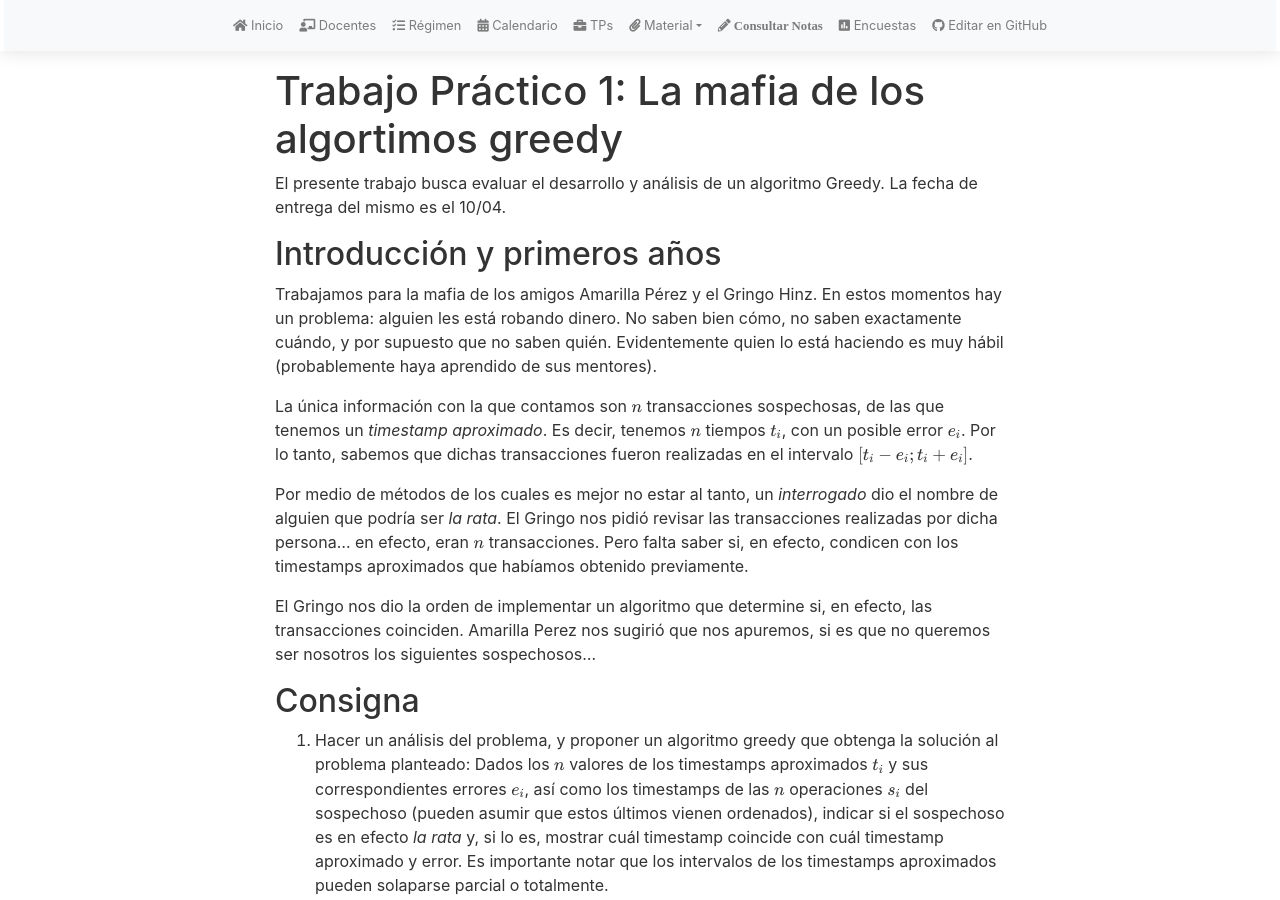
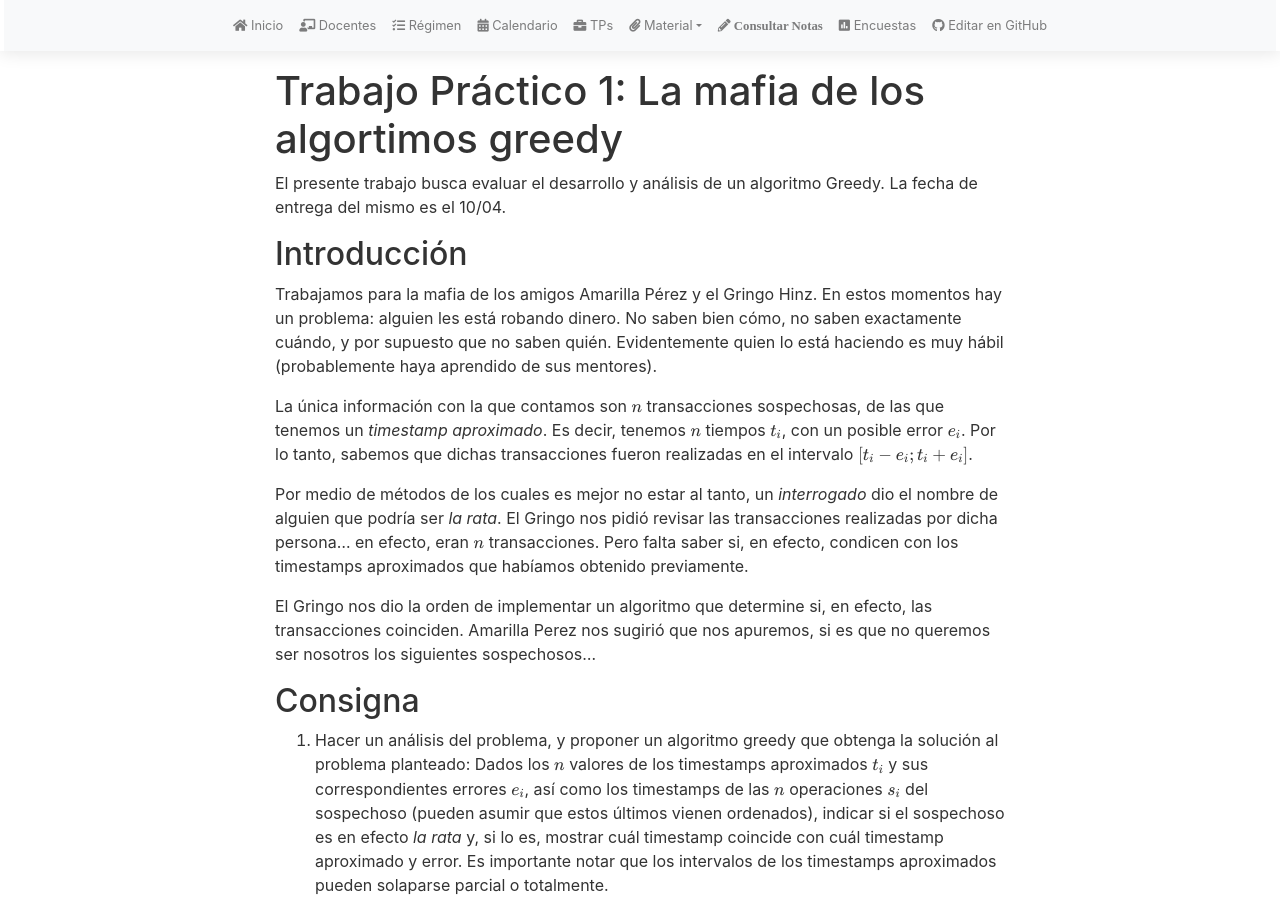
Before and after one commit to algoritmos-rw/tda_bg, a Jekyll site: the page built from tps/2025_1/tp1.md, in a window 1280 px wide and 900 px high. Built offline with Jekyll 4.4.1, drawn with Linux system fonts in a browser that asks for light colours; nearby versions of some CDN libraries; our own code applies the rules of GitHub Pages for plain Markdown files.

Commit message:
Update tp1.md

```diff
--- a/tps/2025_1/tp1.md
+++ b/tps/2025_1/tp1.md
@@ -10,7 +10,7 @@ math: true
 El presente trabajo busca evaluar el desarrollo y análisis de un algoritmo Greedy.
 La fecha de entrega del mismo es el {{fecha}}.
 
-## Introducción y primeros años
+## Introducción
 
 Trabajamos para la mafia de los amigos Amarilla Pérez y el Gringo Hinz.
 En estos momentos hay un problema: alguien les está robando dinero.
```
